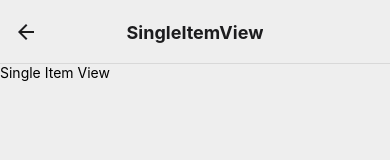
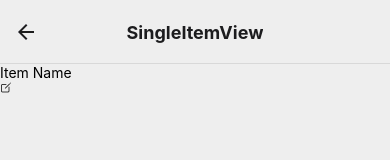
Before and after one commit to khaled-bissani/shelves-tracker, a React Native app in the folder supermarket-frontend/: screen /SingleItemView in a window 390 px wide. Shown: the top 160 px of the page. Built offline with nearby package versions, Linux system fonts and the light colour scheme.

Commit message:
Frontend <> Supermarket frontend: adding elements in the single item view page

```diff
--- a/supermarket-frontend/src/pages/singleItemView/SingleItemView.js
+++ b/supermarket-frontend/src/pages/singleItemView/SingleItemView.js
@@ -1,7 +1,20 @@
-import { Text } from "react-native";
+import { Ionicons } from "@expo/vector-icons";
+import { Text, View, Image } from "react-native";
 
 const SingleItemView = () => {
-    return <Text>Single Item View</Text>
+    return <View>
+        <View>
+            <View>
+                <Image source={''}/>
+            </View>
+        </View>
+        <View>
+            <View>
+                <Text>Item Name</Text>
+                <Ionicons name="create-outline"/>
+            </View>
+        </View>
+    </View>
 }
 
 export default SingleItemView;
```
